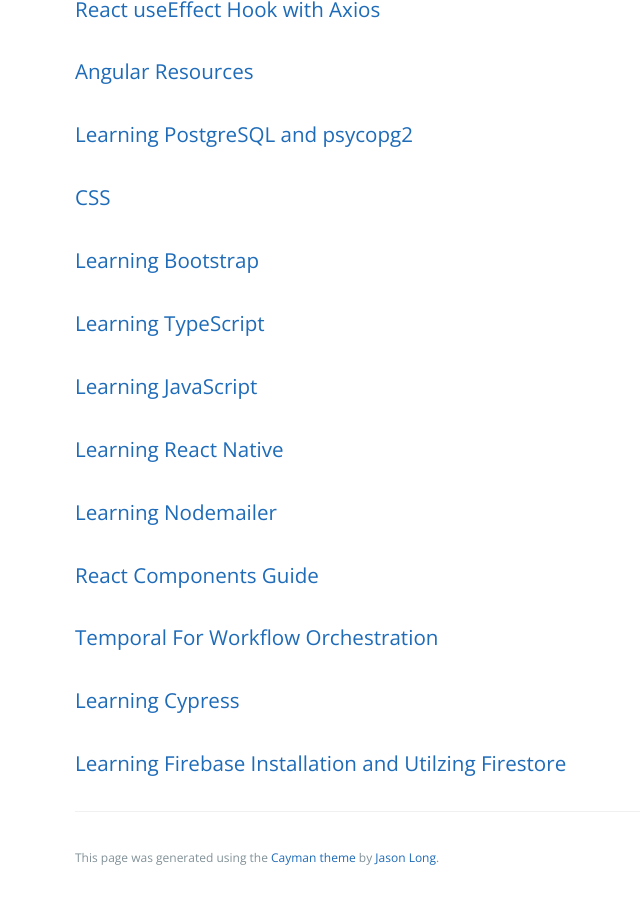
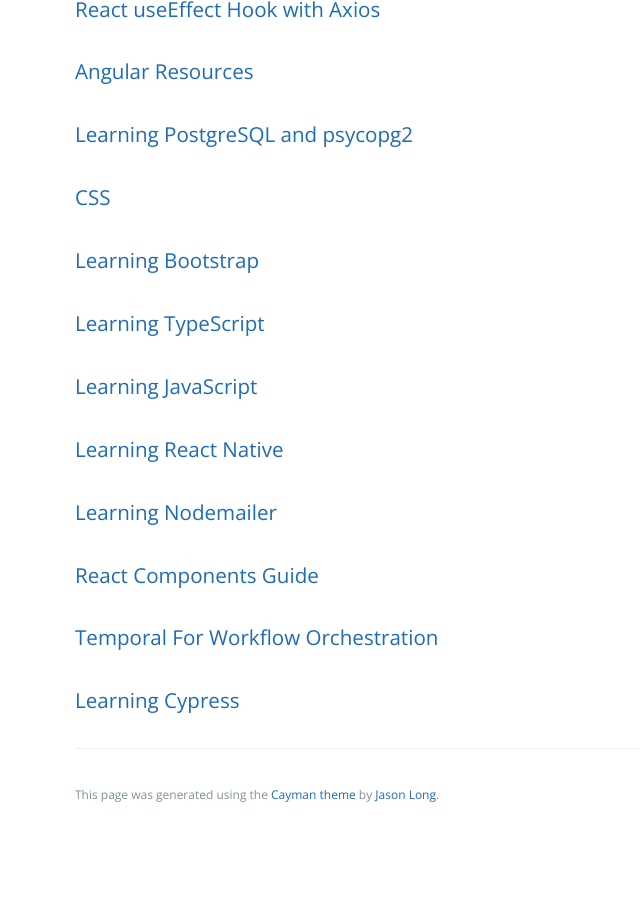
Before and after one commit to learning-software-engineering/learning-software-engineering.github.io, a Jekyll site: the page built from Topics/Tech_Stacks.md, in a window 1280 px wide and 900 px high, scrolled down 793 px. Shown: the whole window, without its empty margins (149-789 px from the left). Built offline with Jekyll 4.4.1, drawn with Linux system fonts in a browser that asks for light colours; our own code applies the rules of GitHub Pages for plain Markdown files; after the commit the page ends 1630 px from its top, so only the background shows below that.

Commit message:
Update Tech_Stacks.md

```diff
--- a/Topics/Tech_Stacks.md
+++ b/Topics/Tech_Stacks.md
@@ -18,4 +18,3 @@
 ### [React Components Guide](./Tech_Stacks/React_Components.md)
 ### [Temporal For Workflow Orchestration](./Tech_Stacks/Temporal.md)
 ### [Learning Cypress](./Tech_Stacks/Cypress.md)
-### [Learning Firebase Installation and Utilzing Firestore](./Tech_Stacks/Firebase_and_Firestore.md)
```
